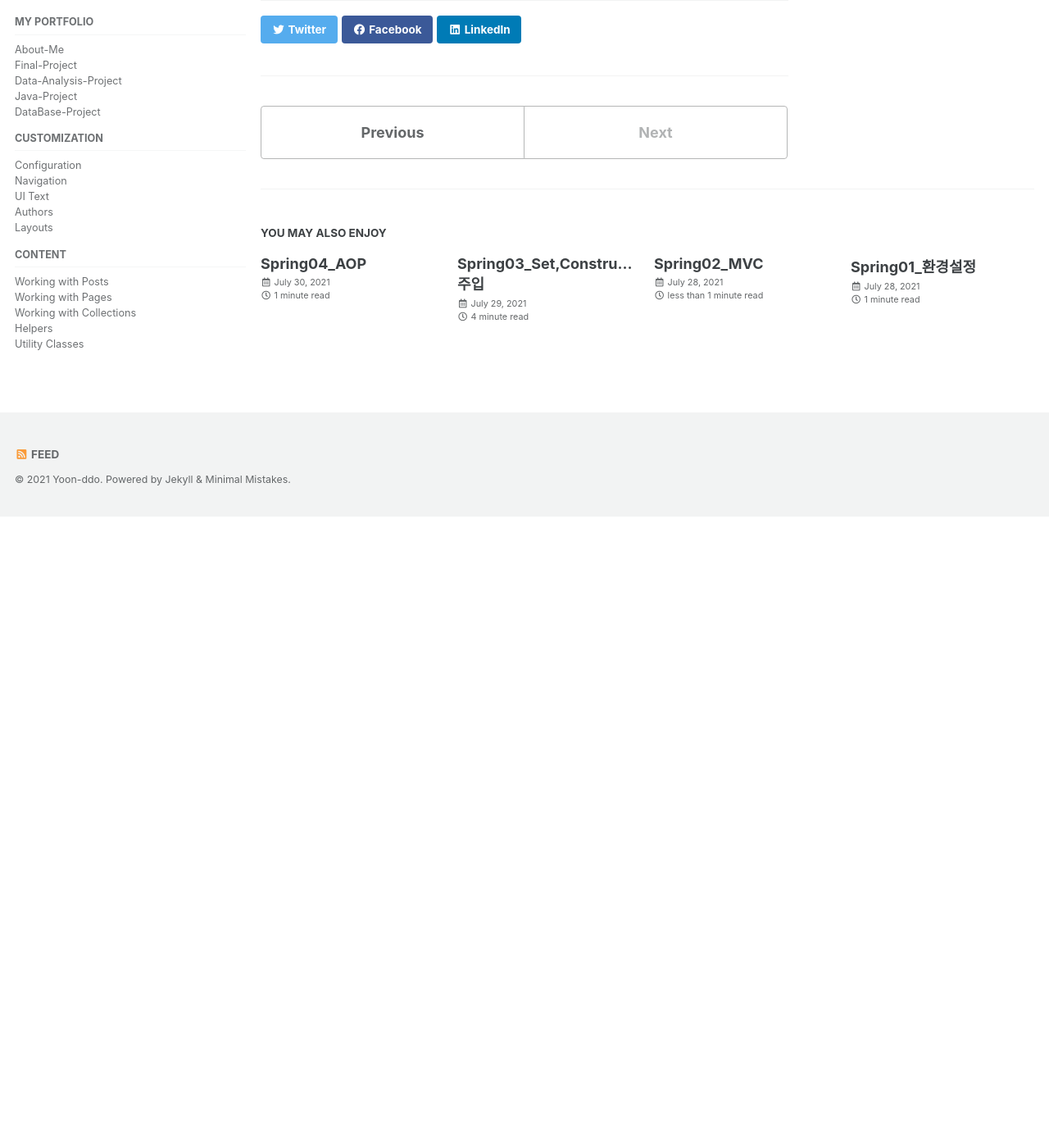
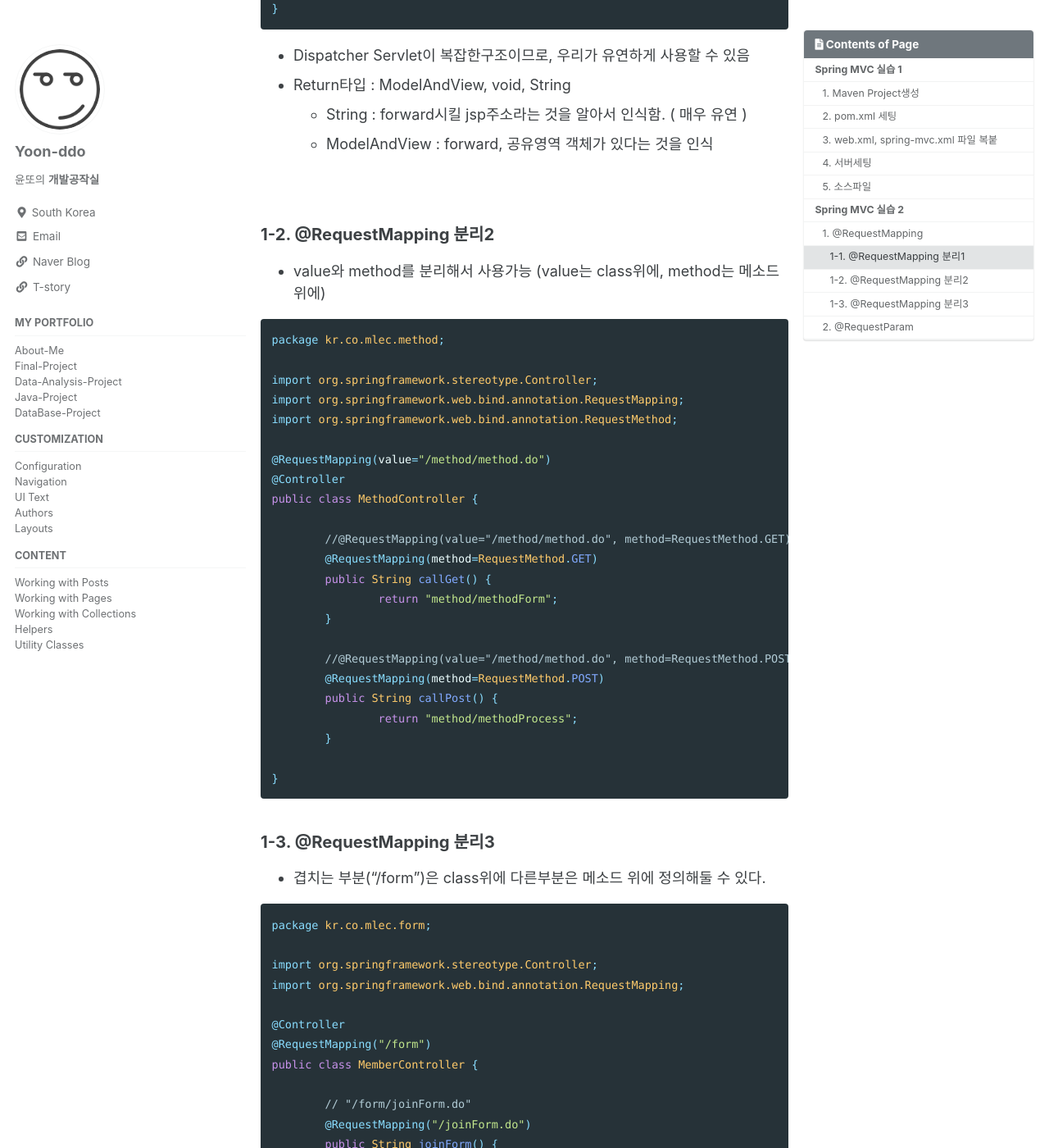
Before and after one commit to Yoon-ddo/Yoon-ddo.github.io, a Jekyll site: the page built from _posts/2021-08-02-Spring05_MVC패턴실습.md, in a window 1280 px wide and 1400 px high, scrolled down 6153 px. Shown: the whole window at 82% size. Built offline with Jekyll 4.4.1, drawn with Linux system fonts in a browser that asks for light colours; cached includes are drawn as plain includes; before the commit the page ends 6783 px from its top, so only the background shows below that; some of the changed text lies outside the part shown.

Commit message:
Update 2021-08-02-Spring05_MVC패턴실습.md

````diff
--- a/_posts/2021-08-02-Spring05_MVC패턴실습.md
+++ b/_posts/2021-08-02-Spring05_MVC패턴실습.md
@@ -164,7 +164,9 @@ public class HelloController {
 }
 ```
 
-* hello.jsp
+* hello.jsp : `WEB-INF/jsp/hello` 경로
+  - WEB-INF폴더에 jsp 파일을 넣어 보안성 강화함
+  - 이제는 css, img, js는 WEB-INF에 있으면 안됌!!!!!!!!!
 
 ~~~html
 
@@ -177,7 +179,7 @@ public class HelloController {
 <title>Insert title here</title>
 </head>
 <body>
-	서버에서 받은 메시지 : ${ msg  }
+	서버에서 받은 메시지 : ${  msg  }
 </body>
 </html>
 
@@ -205,10 +207,13 @@ public class HelloController {
 <br><br><br>
 
 # Spring MVC 실습 2
+## 1. @RequestMapping
 * RequestMapping을 이용하여 method에 따라 다른 행동을 취하도록 할 수 있다.
 * 다른 동작을 하는 jsp를 하나의 url을 사용하도록 할 수 있음
 * @RequestMapping(value=" ", method= )
 * MethodController.java
+
+### 1-1. @RequestMapping 분리1
 
 ```java
 package kr.co.mlec.method;
@@ -236,3 +241,132 @@ public class MethodController {
 	}
 }
 ```
+
+* Dispatcher Servlet이 복잡한구조이므로, 우리가 유연하게 사용할 수 있음
+* Return타입 : ModelAndView, void, String
+  - String : forward시킬 jsp주소라는 것을 알아서 인식함. ( 매우 유연 )
+  - ModelAndView : forward, 공유영역 객체가 있다는 것을 인식
+
+<br>
+
+### 1-2. @RequestMapping 분리2
+* value와 method를 분리해서 사용가능 (value는 class위에, method는 메소드위에)
+
+```java
+package kr.co.mlec.method;
+
+import org.springframework.stereotype.Controller;
+import org.springframework.web.bind.annotation.RequestMapping;
+import org.springframework.web.bind.annotation.RequestMethod;
+
+@RequestMapping(value="/method/method.do")
+@Controller
+public class MethodController {
+
+	//@RequestMapping(value="/method/method.do", method=RequestMethod.GET)
+	@RequestMapping(method=RequestMethod.GET)
+	public String callGet() {
+		return "method/methodForm";
+	}
+
+	//@RequestMapping(value="/method/method.do", method=RequestMethod.POST)
+	@RequestMapping(method=RequestMethod.POST)
+	public String callPost() {
+		return "method/methodProcess";
+	}
+
+}
+```
+
+### 1-3. @RequestMapping 분리3
+* 겹치는 부분("/form")은 class위에 다른부분은 메소드 위에 정의해둘 수 있다.
+
+```java
+package kr.co.mlec.form;
+
+import org.springframework.stereotype.Controller;
+import org.springframework.web.bind.annotation.RequestMapping;
+
+@Controller
+@RequestMapping("/form")
+public class MemberController {
+
+	// "/form/joinForm.do"
+	@RequestMapping("/joinForm.do")
+	public String joinForm() {
+		return "form/joinForm";
+	}
+
+  @RequestMapping("/join.do")
+	public String join(HttpServletRequest request) {
+
+		//원래 인코딩해주어야하지만 web.xml에서 이미 처리되도록 설정해주었음
+		String id = request.getParameter("id");
+		String password = request.getParameter("password");
+		String name = request.getParameter("name");
+
+		MemberVO member = new MemberVO();
+		member.setId(id);
+		member.setPassword(password);
+		member.setName(name);
+
+		//System.out.println(member.toString());
+		request.setAttribute("member", member);
+
+
+		return "form/memberInfo";
+	}
+
+
+}
+```
+
+## 2. @RequestParam
+* RequestParam으로 HttpServletRequest대신 사용할 수 있다.
+* java가 제공하는 것이 아니라 Spring이 제공함.
+
+```java
+@RequestMapping("/join.do")
+	public String join(HttpServletRequest request) {
+
+		//원래 인코딩해주어야하지만 web.xml에서 이미 처리되도롱 설정해주었음
+		String id = request.getParameter("id");
+		String password = request.getParameter("password");
+		String name = request.getParameter("name");
+
+		MemberVO member = new MemberVO();
+		member.setId(id);
+		member.setPassword(password);
+		member.setName(name);
+
+		//System.out.println(member.toString());
+		request.setAttribute("member", member);
+
+
+		return "form/memberInfo";
+	}
+```
+
+* 위의 코드는 아래와 같다.
+* 물론 HttpServletRequest request도 함께사용가능.
+  - 공유영역에 올리려면 request필요
+
+```java
+@RequestMapping("/join.do")
+	public String join(@RequestParam("id") String id,
+						@RequestParam("password") String password,
+						@RequestParam("name") String name,
+            HttpServletRequest request) {
+
+
+		MemberVO member = new MemberVO();
+		member.setId(id);
+		member.setPassword(password);
+		member.setName(name);
+
+		System.out.println(member.toString());
+		//request.setAttribute("member", member);
+
+		return "form/memberInfo";
+	}
+```
````
